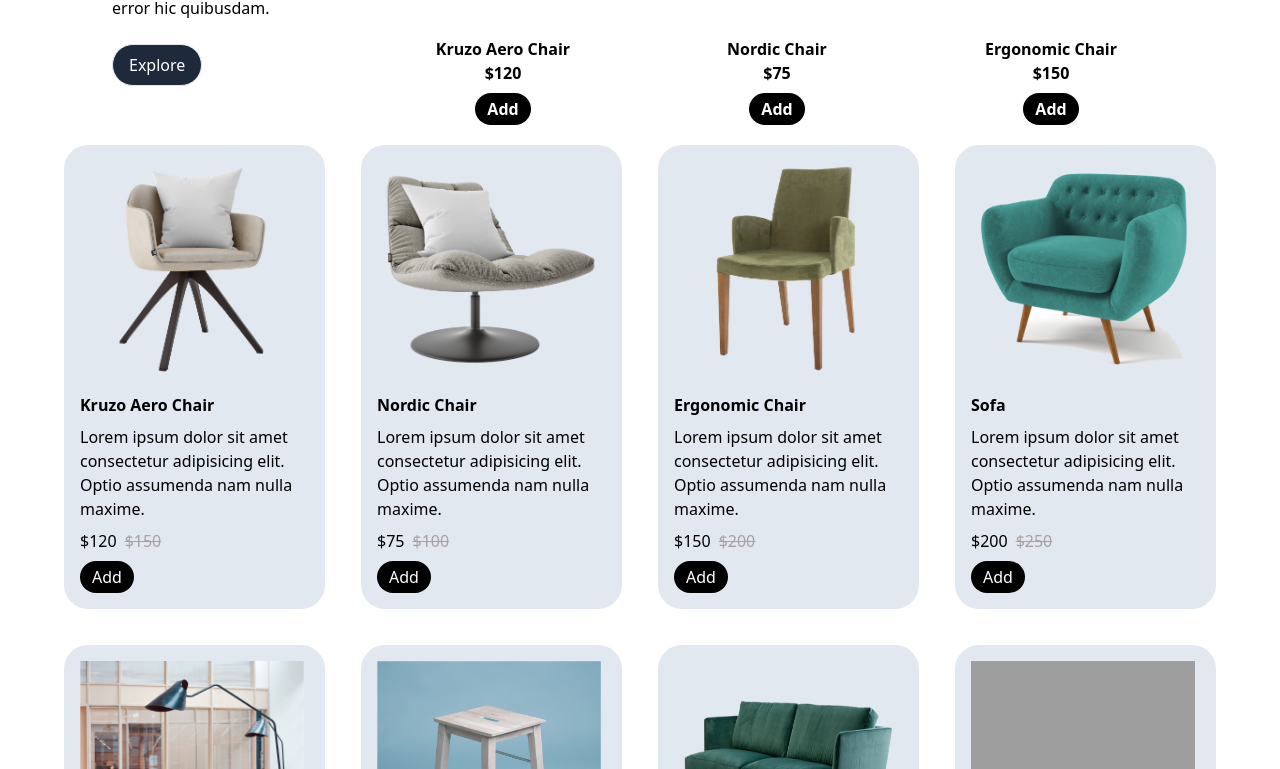
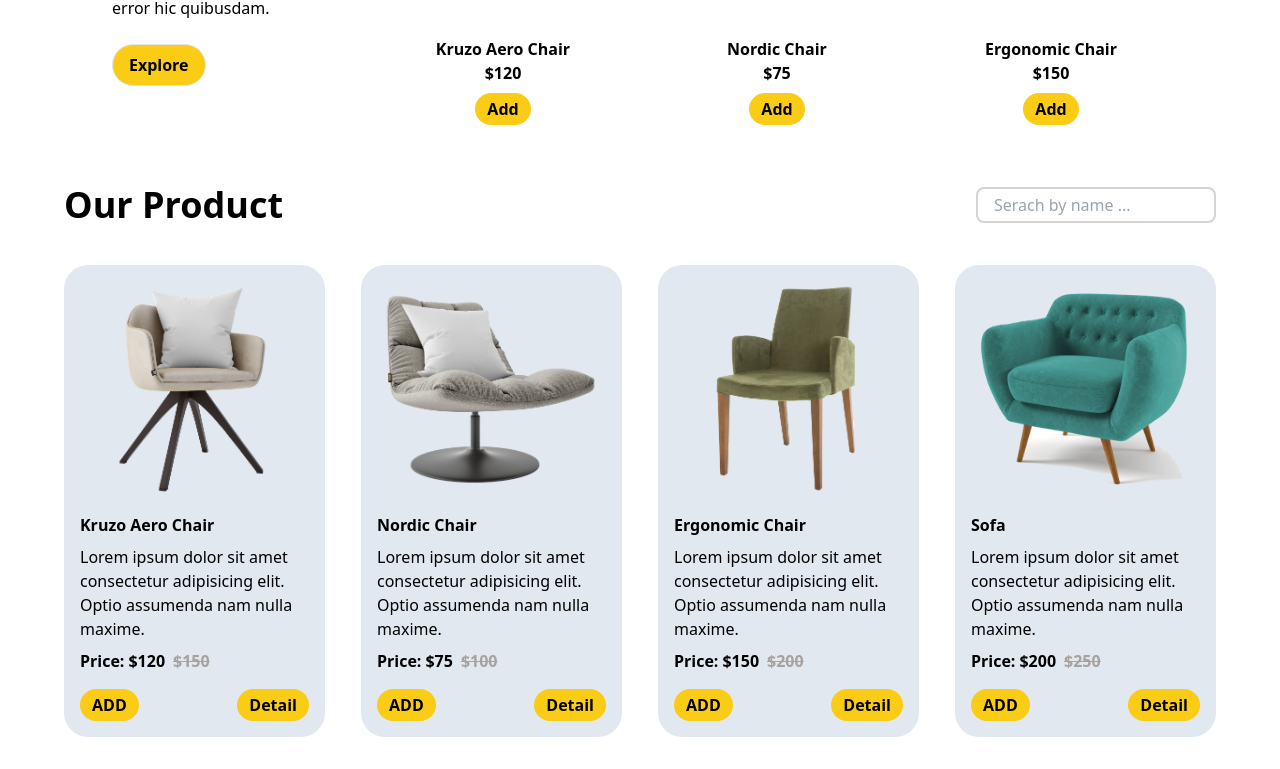
Before and after one commit to Fitsum1101/DemoFurnithure, a React (Create React App) app: page / in a window 1280 px wide. Shown: the part 311-1080 px from the top of the page. Built offline with nearby package versions, Linux system fonts and the light colour scheme; grey boxes are pictures that could not be loaded.

Commit message:
end of productlist

```diff
--- a/src/App.js
+++ b/src/App.js
@@ -1,10 +1,12 @@
 import HomeProduct from "./component/HomeProduct";
+import ProductDetail from "./component/ProductDetail";
 import ProductList from "./component/ProductList";
 function App() {
   return (
     <div>
       <HomeProduct />
       <ProductList />
+      <ProductDetail />
     </div>
   );
 }
--- a/src/component/HomeProduct.jsx
+++ b/src/component/HomeProduct.jsx
@@ -35,7 +35,7 @@ function HomeProduct() {
             assumenda nam nulla maxime, cum modi vel maiores, aspernatur quas
             error hic quibusdam.
           </p>
-          <button className="bg-slate-800 text-white px-4 py-2   border rounded-3xl ">
+          <button className="bg-yellow-400 text-black font-bold px-4 py-2   border rounded-3xl ">
             Explore
           </button>
         </div>
@@ -77,11 +77,11 @@ export default HomeProduct;
 
 function Item({ item }) {
   return (
-    <div className="place-items-center flex flex-col font-bold py-5 hover:bg-slate-200 rounded-3xl hover:scale-105 transition-all duration-300 ease-in-out">
+    <div className="place-items-center cursor-pointer flex flex-col font-bold py-5 hover:bg-slate-200 rounded-3xl hover:scale-105 transition-all duration-300 ease-in-out">
       <img src={item.image} alt="Kruzo Chair" className="w-72 h-72 pb-8" />
       <h1>{item.name}</h1>
       <span>${item.price}</span>
-      <button className="bg-black py-1 px-3 rounded-3xl mt-2 text-white ">
+      <button className="bg-yellow-400 py-1 px-3 rounded-3xl mt-2 text-black ">
         Add
       </button>
     </div>
--- /dev/null
+++ b/src/component/ProductDetail.jsx
@@ -0,0 +1,5 @@
+function ProductDetail() {
+  return <div className="mt-48"></div>;
+}
+
+export default ProductDetail;
--- a/src/component/ProductList.jsx
+++ b/src/component/ProductList.jsx
@@ -83,30 +83,49 @@ const allProduct = [
 
 function ProductList() {
   return (
-    <div>
-      <ul className="grid grid-cols-4 gap-9 mx-16">
+    <div className="mx-16 ">
+      <div className="flex justify-between items-center my-10">
+        <h1 className=" font-bold text-4xl">Our Product</h1>
+        <div>
+          <input
+            className="border-2 rounded-lg px-2  border-stone-300 w-60  placeholder:px-2 py-1 "
+            type="text"
+            placeholder="Serach by name ..."
+          />
+        </div>
+      </div>
+      <ul className="grid lg:grid-cols-4 sm:grid-cols-2 gap-9 ">
         {allProduct.map((item) => (
           <ManItem key={item.id} item={item} />
         ))}
       </ul>
+      <button className="bg-yellow-400 flex justify-self-center py-3 px-10 text-xl rounded-3xl my-10 text-black font-bold">
+        Explaore
+      </button>
     </div>
   );
 }
 
 function ManItem({ item }) {
   return (
-    <div className="p-4 rounded-3xl space-y-2 bg-slate-200 hover:bg-slate-600  hover:scale-105 transition-all duration-300 ease-in-out  hover:text-white ">
+    <li className="p-4 cursor-pointer rounded-3xl space-y-2 bg-slate-200 hover:bg-slate-600  hover:scale-105 transition-all duration-300 ease-in-out  hover:text-white ">
       <img className="pb-2 w-56 h-56 " src={item.image} alt="item" />
       <h1 className="font-bold">{item.name}</h1>
       <p className="font-thin">{item.describtion}</p>
-      <div>
+      <div className="font-bold">
+        <span className="pr-1">Price:</span>
         <span className="pr-2">${item.price}</span>
         <span className="text-stone-400 line-through">${item.old_price}</span>
       </div>
-      <button className="bg-black py-1 px-3 rounded-3xl mt-2 text-white ">
-        Add
-      </button>
-    </div>
+      <div className="flex justify-between">
+        <button className="bg-yellow-400 py-1 px-3 rounded-3xl mt-2 text-black font-bold ">
+          ADD
+        </button>
+        <button className="bg-yellow-400 py-1 px-3 rounded-3xl mt-2 text-black font-bold ">
+          Detail
+        </button>
+      </div>
+    </li>
   );
 }
 export default ProductList;
```
